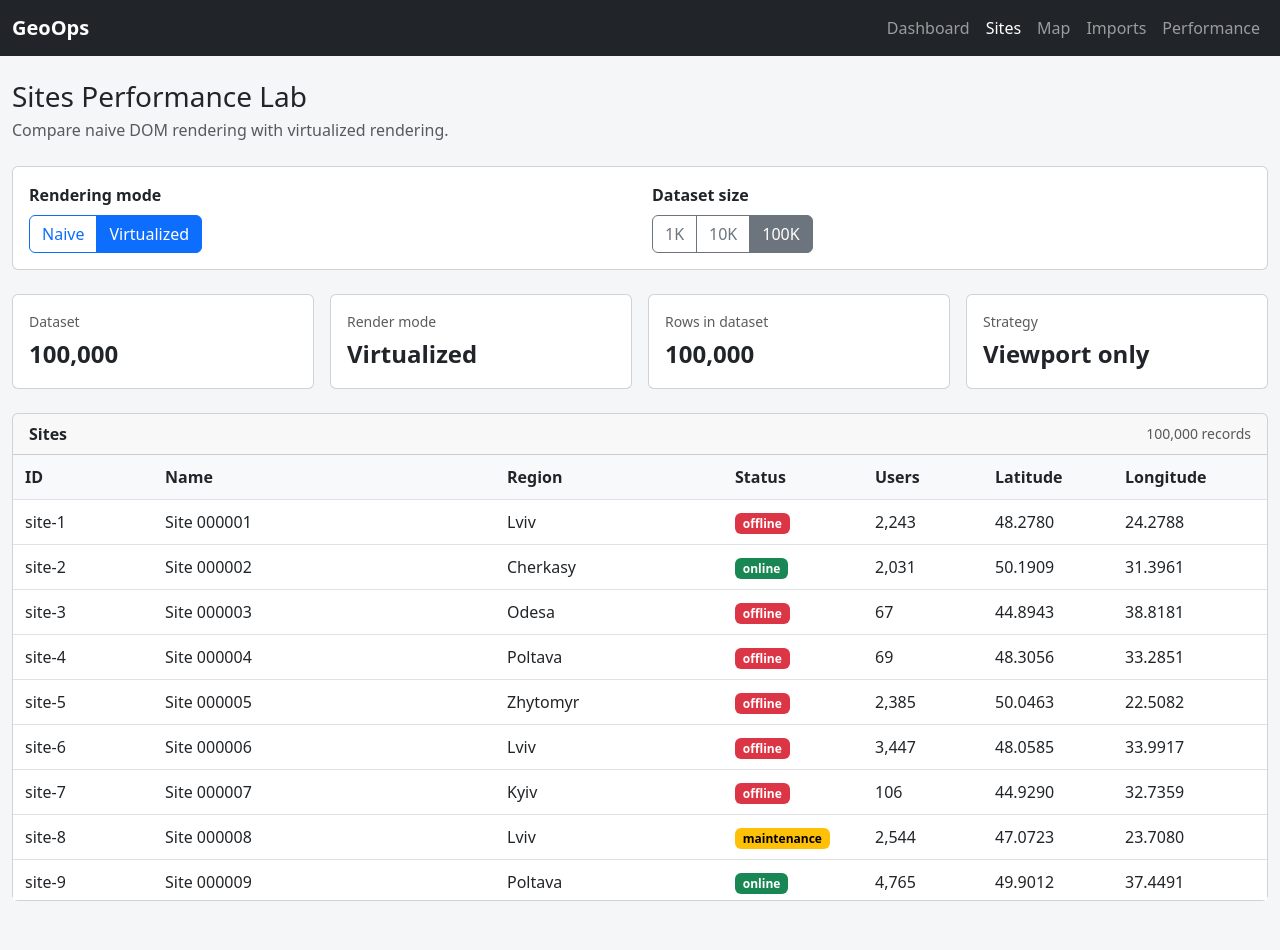
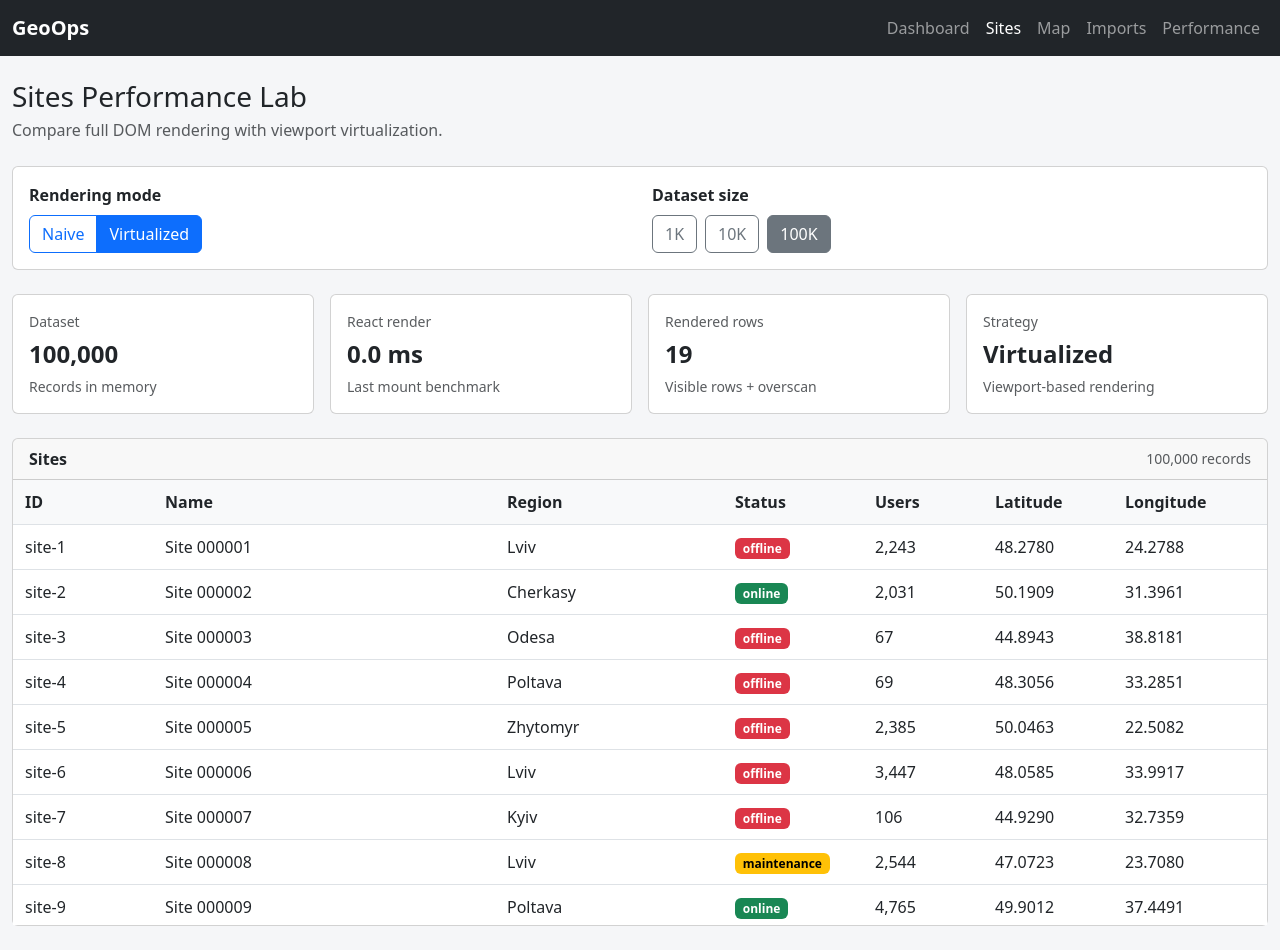
Before and after one commit to MaxMelnik/geoops-control-center, a React (Vite) app in the folder apps/web/: page / in a window 1280 px wide. Before the commit the page ends 925 px from the top, so only its background shows below. Built offline with nearby package versions, Linux system fonts and the light colour scheme.

Commit message:
implement benchmark for sites page

```diff
--- a/apps/web/src/features/sites/pages/SitesPage.tsx
+++ b/apps/web/src/features/sites/pages/SitesPage.tsx
@@ -1,18 +1,34 @@
-import { useMemo, useState } from "react";
+import {
+    Profiler,
+    useCallback,
+    useMemo,
+    useRef,
+    useState,
+    type ProfilerOnRenderCallback,
+} from "react";
 
-import { SitesTable } from "../components/SitesTable";
-import { VirtualizedSitesTable } from "../components/VirtualizedSitesTable";
-import { generateSites } from "../data/generateSites";
+import {SitesTable} from "../components/SitesTable";
+import {VirtualizedSitesTable} from "../components/VirtualizedSitesTable";
+import {generateSites} from "../data/generateSites";
 
 type RenderMode = "naive" | "virtualized";
+type DatasetSize = 1_000 | 10_000 | 100_000;
 
-type DatasetSize = 1_000 | 10_000 | 100_000;
+type ProfilerPhase =
+    Parameters<ProfilerOnRenderCallback>[1];
+
+interface RenderMetrics {
+    duration: number | null;
+    phase: ProfilerPhase | null;
+}
 
 const DATASET_OPTIONS: DatasetSize[] = [
     1_000,
     10_000,
     100_000,
 ];
+
+const MAX_NAIVE_DATASET = 10_000;
 
 export function SitesPage() {
     const [renderMode, setRenderMode] =
@@ -21,12 +37,85 @@ export function SitesPage() {
     const [datasetSize, setDatasetSize] =
         useState<DatasetSize>(100_000);
 
+    const [renderMetrics, setRenderMetrics] =
+        useState<RenderMetrics>({
+            duration: null,
+            phase: null,
+        });
+
+    const [
+        virtualizedRenderedRows,
+        setVirtualizedRenderedRows,
+    ] = useState(0);
+
+    const shouldCaptureRenderRef = useRef(true);
+
     const sites = useMemo(
         () => generateSites(datasetSize),
         [datasetSize],
     );
 
     const isNaive = renderMode === "naive";
+
+    const renderedRows = isNaive
+        ? datasetSize
+        : virtualizedRenderedRows;
+
+    const handleProfilerRender =
+        useCallback<ProfilerOnRenderCallback>(
+            (
+                _id,
+                phase,
+                actualDuration,
+            ) => {
+                if (!shouldCaptureRenderRef.current) {
+                    return;
+                }
+
+                // Важливо вимкнути capture ДО setState,
+                // інакше оновлення метрики саме породить
+                // наступний Profiler callback.
+                shouldCaptureRenderRef.current = false;
+
+                requestAnimationFrame(() => {
+                    setRenderMetrics({
+                        duration: actualDuration,
+                        phase,
+                    });
+                });
+            },
+            [],
+        );
+
+    function handleRenderModeChange(
+        mode: RenderMode,
+    ) {
+        shouldCaptureRenderRef.current = true;
+
+        if (
+            mode === "naive" &&
+            datasetSize > MAX_NAIVE_DATASET
+        ) {
+            setDatasetSize(MAX_NAIVE_DATASET);
+        }
+
+        setRenderMode(mode);
+    }
+
+    function handleDatasetChange(
+        size: DatasetSize,
+    ) {
+        if (
+            renderMode === "naive" &&
+            size > MAX_NAIVE_DATASET
+        ) {
+            return;
+        }
+
+        shouldCaptureRenderRef.current = true;
+
+        setDatasetSize(size);
+    }
 
     return (
         <div>
@@ -36,14 +125,15 @@ export function SitesPage() {
                 </h1>
 
                 <p className="text-body-secondary mb-0">
-                    Compare naive DOM rendering with virtualized rendering.
+                    Compare full DOM rendering with viewport
+                    virtualization.
                 </p>
             </div>
 
             <div className="card mb-4">
                 <div className="card-body">
                     <div className="row g-4">
-                        <div className="col-12 col-md-6">
+                        <div className="col-12 col-lg-6">
                             <div className="fw-semibold mb-2">
                                 Rendering mode
                             </div>
@@ -56,12 +146,12 @@ export function SitesPage() {
                                 <button
                                     type="button"
                                     className={
-                                        renderMode === "naive"
+                                        isNaive
                                             ? "btn btn-primary"
                                             : "btn btn-outline-primary"
                                     }
                                     onClick={() =>
-                                        setRenderMode("naive")
+                                        handleRenderModeChange("naive")
                                     }
                                 >
                                     Naive
@@ -70,12 +160,14 @@ export function SitesPage() {
                                 <button
                                     type="button"
                                     className={
-                                        renderMode === "virtualized"
+                                        !isNaive
                                             ? "btn btn-primary"
                                             : "btn btn-outline-primary"
                                     }
                                     onClick={() =>
-                                        setRenderMode("virtualized")
+                                        handleRenderModeChange(
+                                            "virtualized",
+                                        )
                                     }
                                 >
                                     Virtualized
@@ -83,46 +175,68 @@ export function SitesPage() {
                             </div>
                         </div>
 
-                        <div className="col-12 col-md-6">
+                        <div className="col-12 col-lg-6">
                             <div className="fw-semibold mb-2">
                                 Dataset size
                             </div>
 
+                            <div className="d-flex flex-wrap gap-2">
+                                {DATASET_OPTIONS.map((size) => {
+                                    const disabled =
+                                        isNaive &&
+                                        size > MAX_NAIVE_DATASET;
+
+                                    const selected =
+                                        datasetSize === size;
+
+                                    return (
                                         <div
-                                className="btn-group"
-                                role="group"
-                                aria-label="Dataset size"
+                                            key={size}
+                                            className="position-relative"
                                         >
-                                {DATASET_OPTIONS.map((size) => (
                                             <button
-                                        key={size}
                                                 type="button"
+                                                disabled={disabled}
                                                 className={
-                                            datasetSize === size
+                                                    selected
                                                         ? "btn btn-secondary"
                                                         : "btn btn-outline-secondary"
                                                 }
                                                 onClick={() =>
-                                            setDatasetSize(size)
+                                                    handleDatasetChange(size)
+                                                }
+                                                title={
+                                                    disabled
+                                                        ? "100K is disabled in Naive mode because rendering all rows can freeze the browser."
+                                                        : undefined
                                                 }
                                             >
                                                 {formatDatasetSize(size)}
+
+                                                {disabled && (
+                                                    <span
+                                                        className="ms-2"
+                                                        aria-hidden="true"
+                                                    >
+                            🔒
+                          </span>
+                                                )}
                                             </button>
-                                ))}
+                                        </div>
+                                    );
+                                })}
+                            </div>
+
+                            {isNaive && (
+                                <div className="form-text mt-2">
+                                    Naive mode is limited to{" "}
+                                    <strong>10K rows</strong> to prevent
+                                    browser lockups. Use Virtualized mode
+                                    for the 100K dataset.
+                                </div>
+                            )}
                         </div>
                     </div>
-                    </div>
-
-                    {isNaive && datasetSize === 100_000 && (
-                        <div
-                            className="alert alert-warning mt-4 mb-0"
-                            role="alert"
-                        >
-                            <strong>Performance warning:</strong>{" "}
-                            Rendering 100,000 rows in naive mode may temporarily
-                            freeze or crash the browser tab.
-                        </div>
-                    )}
                 </div>
             </div>
 
@@ -130,37 +244,84 @@ export function SitesPage() {
                 <MetricCard
                     title="Dataset"
                     value={datasetSize.toLocaleString()}
+                    description="Records in memory"
                 />
 
                 <MetricCard
-                    title="Render mode"
+                    title="React render"
                     value={
-                        renderMode === "naive"
-                            ? "Naive"
-                            : "Virtualized"
+                        renderMetrics.duration === null
+                            ? "—"
+                            : `${renderMetrics.duration.toFixed(1)} ms`
+                    }
+                    description={
+                        renderMetrics.phase
+                            ? `Last ${renderMetrics.phase} benchmark`
+                            : "Waiting for measurement"
                     }
                 />
 
                 <MetricCard
-                    title="Rows in dataset"
-                    value={sites.length.toLocaleString()}
+                    title="Rendered rows"
+                    value={renderedRows.toLocaleString()}
+                    description={
+                        isNaive
+                            ? "All rows mounted"
+                            : "Visible rows + overscan"
+                    }
                 />
 
                 <MetricCard
                     title="Strategy"
                     value={
-                        renderMode === "naive"
-                            ? "Render all"
-                            : "Viewport only"
+                        isNaive
+                            ? "Full DOM"
+                            : "Virtualized"
+                    }
+                    description={
+                        isNaive
+                            ? "One DOM row per record"
+                            : "Viewport-based rendering"
                     }
                 />
             </div>
 
-            {renderMode === "naive" ? (
-                <SitesTable sites={sites} />
+            {isNaive && (
+                <div className="alert alert-warning d-flex gap-3 align-items-start">
+          <span className="fs-4">
+            ⚠️
+          </span>
+
+                    <div>
+                        <div className="fw-semibold">
+                            Naive rendering safety limit
+                        </div>
+
+                        <div>
+                            A previous 100,000-row baseline caused
+                            the browser tab to become unresponsive.
+                            The interactive demo therefore caps naive
+                            rendering at 10,000 records.
+                        </div>
+                    </div>
+                </div>
+            )}
+
+            <Profiler
+                id="SitesTable"
+                onRender={handleProfilerRender}
+            >
+                {isNaive ? (
+                    <SitesTable sites={sites}/>
                 ) : (
-                <VirtualizedSitesTable sites={sites} />
+                    <VirtualizedSitesTable
+                        sites={sites}
+                        onRenderedRowsChange={
+                            setVirtualizedRenderedRows
+                        }
+                    />
                 )}
+            </Profiler>
         </div>
     );
 }
@@ -168,11 +329,13 @@ export function SitesPage() {
 interface MetricCardProps {
     title: string;
     value: string;
+    description: string;
 }
 
 function MetricCard({
                         title,
                         value,
+                        description,
                     }: MetricCardProps) {
     return (
         <div className="col-12 col-sm-6 col-xl-3">
@@ -182,8 +345,12 @@ function MetricCard({
                         {title}
                     </div>
 
-                    <div className="fs-4 fw-semibold">
+                    <div className="fs-4 fw-semibold mb-1">
                         {value}
+                    </div>
+
+                    <div className="text-body-secondary small">
+                        {description}
                     </div>
                 </div>
             </div>
@@ -194,9 +361,5 @@ function MetricCard({
 function formatDatasetSize(
     size: DatasetSize,
 ): string {
-    if (size >= 1_000) {
     return `${size / 1_000}K`;
 }
-
-    return size.toString();
-}
```
Also changed, not shown: apps/web/src/features/sites/components/VirtualizedSitesTable.tsx (+18 -2 lines), 1 other file (tests, documents, lock files or other folders). Lines whose indentation alone changed are shown as unchanged.
